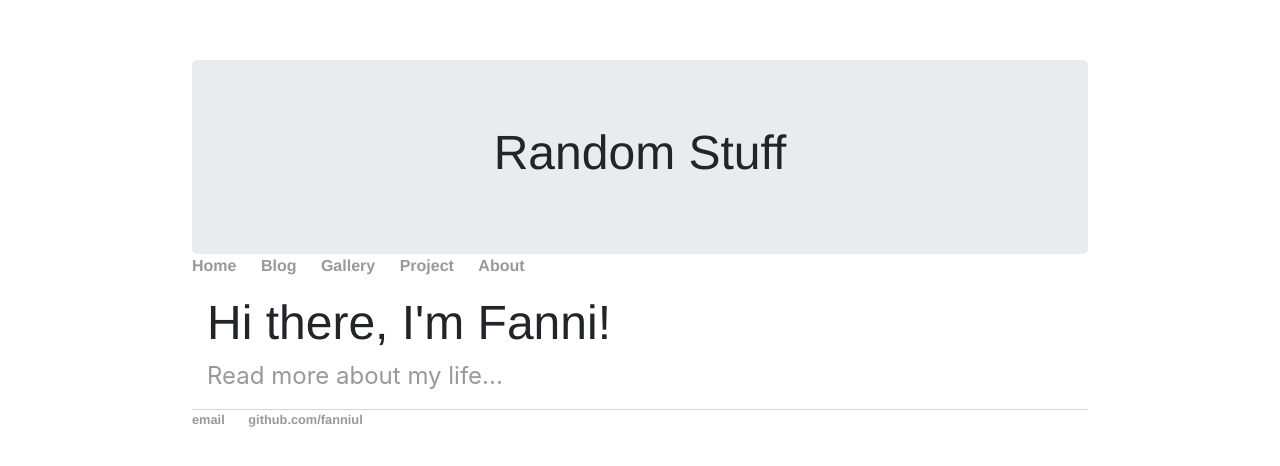
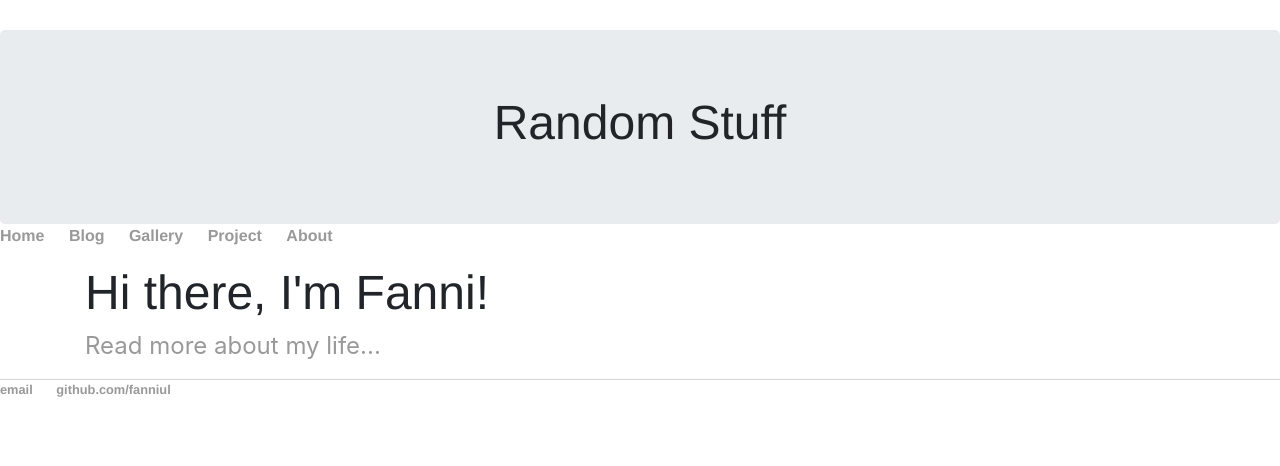
Before and after one commit to fanniul/fanniul.github.io, a Jekyll site: the page built from index.html, in a window 1280 px wide. Shown: the top 466 px of the page. Built offline with Jekyll 4.4.1, drawn with Linux system fonts in a browser that asks for light colours.

Commit message:
Update main.css

```diff
--- a/css/main.css
+++ b/css/main.css
@@ -1,6 +1,6 @@
 body {
-    margin: 60px auto;
-    width: 70%;
+    margin: 30px auto;
+    width: 100%;
 }
 nav ul, footer ul {
     font-family:'Helvetica', 'Arial', 'Sans-Serif';
```
